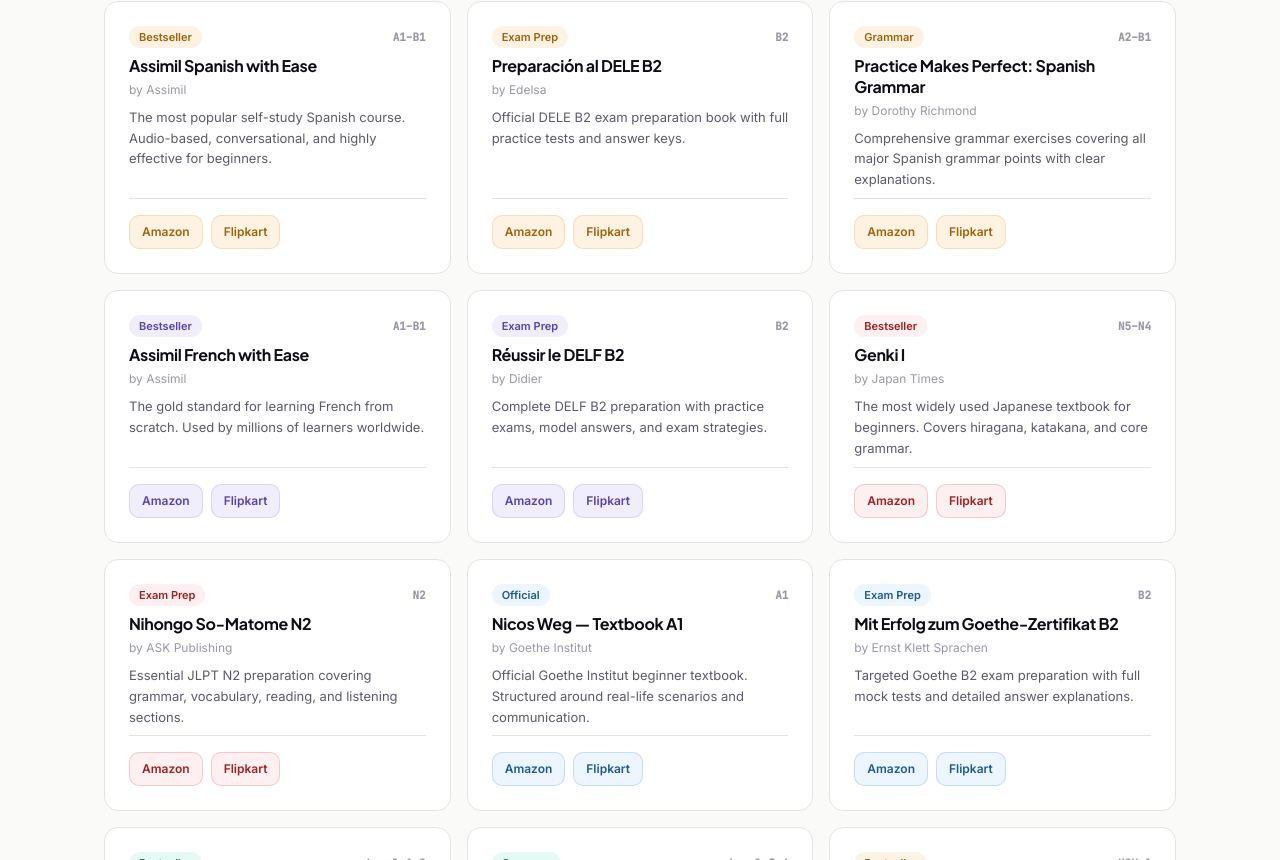
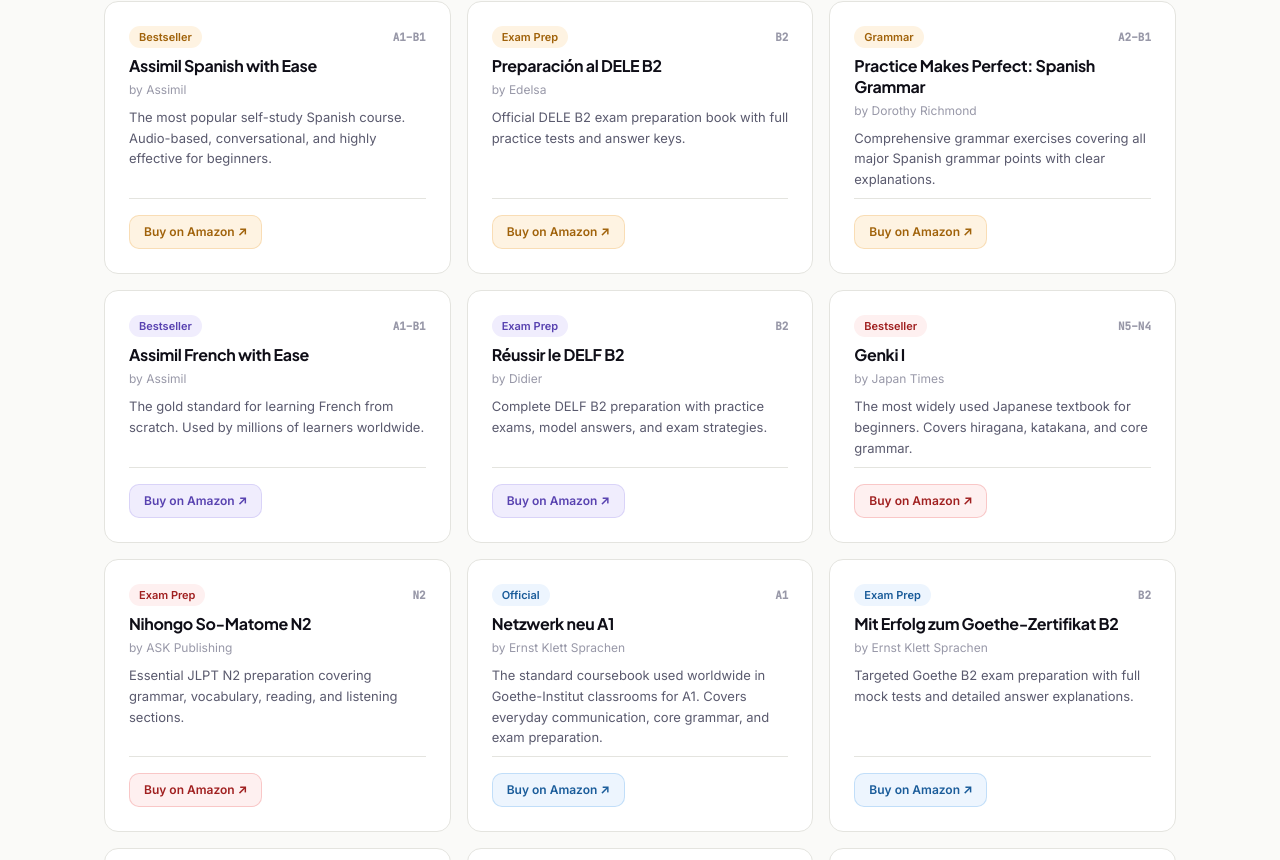
Before and after one commit to Manas3432/polypath, a React (Vite) app: page /books in a window 1280 px wide. Shown: the part 400-1260 px from the top of the page. Built offline with nearby package versions, Linux system fonts and the light colour scheme.

Commit message:
Update book purchase links to Amazon and add Netzwerk neu A1

```diff
--- a/src/data/books.js
+++ b/src/data/books.js
@@ -93,11 +93,11 @@ export const BOOKS = [
   {
     id: 'german-1',
     language: 'german',
-    title: 'Nicos Weg — Textbook A1',
-    author: 'Goethe Institut',
+    title: 'Netzwerk neu A1',
+    author: 'Ernst Klett Sprachen',
     level: 'A1',
     price: 899,
-    description: 'Official Goethe Institut beginner textbook. Structured around real-life scenarios and communication.',
+    description: 'The standard coursebook used worldwide in Goethe-Institut classrooms for A1. Covers everyday communication, core grammar, and exam preparation.',
     tag: 'Official',
     color: '#4A9FE8',
     colorDim: '#EDF5FE',
--- a/src/pages/Books.jsx
+++ b/src/pages/Books.jsx
@@ -63,7 +63,6 @@ const BookCard = ({ book }) => {
       </p>
 
       <div style={{
-        display: 'flex', gap: '8px',
         paddingTop: 'var(--space-md)', borderTop: '1px solid var(--color-border)',
         marginTop: 'auto',
       }}>
@@ -74,30 +73,15 @@ const BookCard = ({ book }) => {
           style={{
             fontFamily: 'var(--font-body)', fontSize: '12px', fontWeight: 600,
             background: book.colorDim, color: book.colorText,
-            padding: '7px 12px', borderRadius: 'var(--radius-md)',
-            display: 'inline-block', transition: 'opacity 0.15s',
-            textDecoration: 'none', border: '1px solid ' + book.color + '44',
+            padding: '7px 14px', borderRadius: 'var(--radius-md)',
+            display: 'inline-flex', alignItems: 'center', gap: '6px',
+            transition: 'opacity 0.15s', textDecoration: 'none',
+            border: '1px solid ' + book.color + '44',
           }}
           onMouseEnter={function(e) { e.currentTarget.style.opacity = '0.8' }}
           onMouseLeave={function(e) { e.currentTarget.style.opacity = '1' }}
         >
-          Amazon
-        </a>
-        <a
-          href={'https://www.flipkart.com/search?q=' + encodeURIComponent(book.title)}
-          target="_blank"
-          rel="noreferrer"
-          style={{
-            fontFamily: 'var(--font-body)', fontSize: '12px', fontWeight: 600,
-            background: book.colorDim, color: book.colorText,
-            padding: '7px 12px', borderRadius: 'var(--radius-md)',
-            display: 'inline-block', transition: 'opacity 0.15s',
-            textDecoration: 'none', border: '1px solid ' + book.color + '44',
-          }}
-          onMouseEnter={function(e) { e.currentTarget.style.opacity = '0.8' }}
-          onMouseLeave={function(e) { e.currentTarget.style.opacity = '1' }}
-        >
-          Flipkart
+          Buy on Amazon ↗
         </a>
       </div>
     </div>
```
